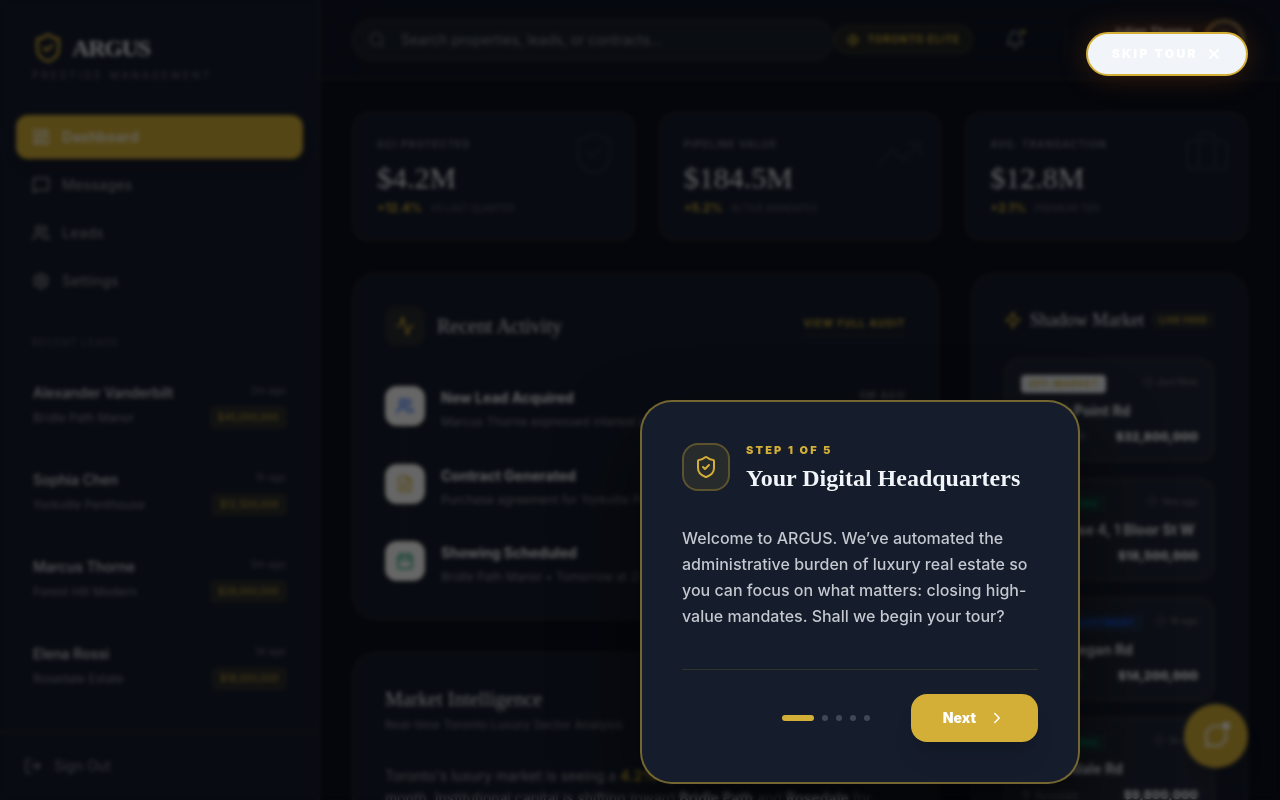
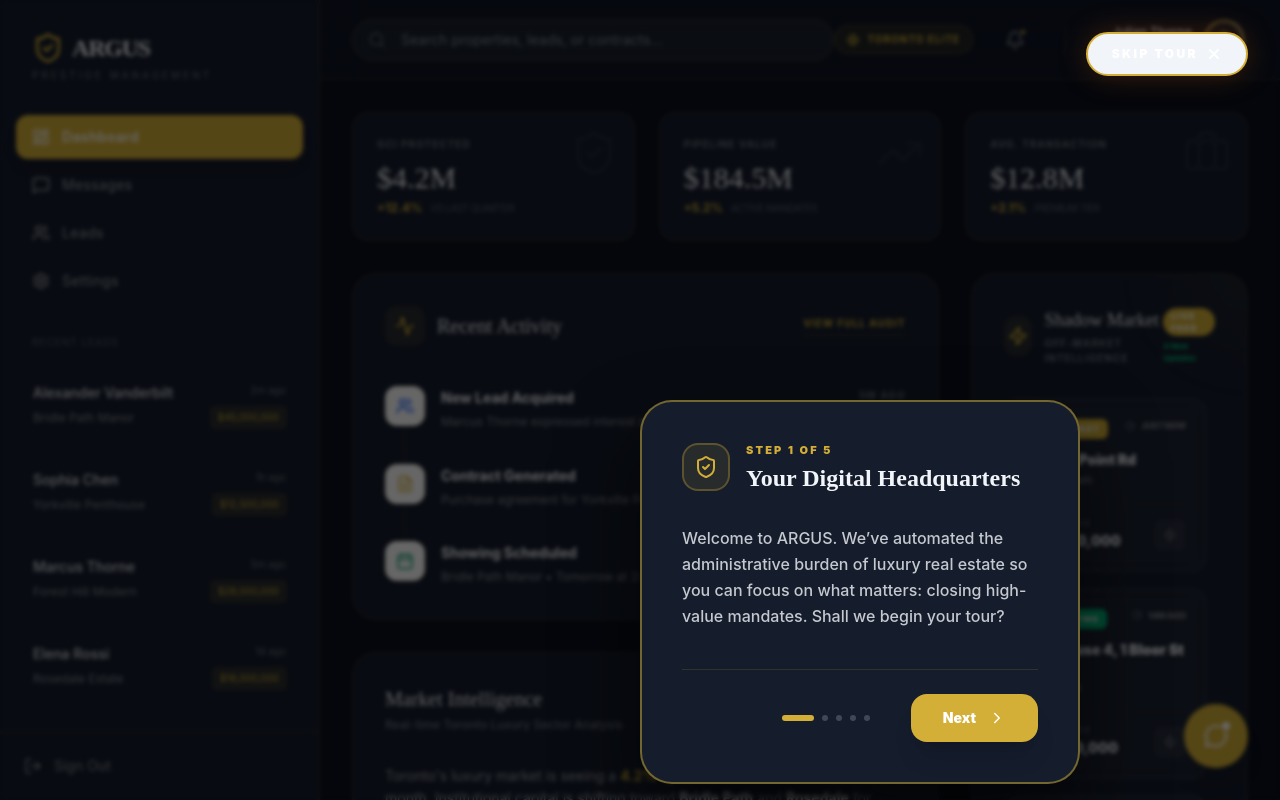
Before and after one commit to MaverickKing17/toronto-real-estate-ai-concierge, a React (Vite) app: page / in a window 1280 px wide. Built offline with nearby package versions, Linux system fonts and the light colour scheme.

Commit message:
feat(dashboard): Enhance Shadow Market component
Add visual flair with a radial gradient background and update header styling for the Shadow Market section. This improves the component's aesthetic appeal and provides clearer context with a subtitle.

```diff
--- a/src/App.tsx
+++ b/src/App.tsx
@@ -153,46 +153,87 @@ export default function App() {
 
               {/* Right Column: Real-time Property Feed */}
               <div className="space-y-8">
-                <div className="bg-luxury-gray border border-luxury-border rounded-3xl p-8 shadow-sm flex flex-col h-full">
-                  <div className="flex justify-between items-center mb-6">
-                    <div className="flex items-center gap-2">
-                      <Zap size={18} className="text-gold" />
-                      <h3 className="text-lg serif text-navy">Shadow Market</h3>
+                <div className="bg-luxury-gray border border-luxury-border rounded-3xl p-8 shadow-sm flex flex-col h-full relative overflow-hidden">
+                  <div className="absolute top-0 right-0 w-32 h-32 bg-gold/5 rounded-full -mr-16 -mt-16 blur-2xl pointer-events-none" />
+
+                  <div className="flex justify-between items-center mb-8">
+                    <div className="flex items-center gap-3">
+                      <div className="w-10 h-10 rounded-xl bg-gold/10 flex items-center justify-center text-gold">
+                        <Zap size={20} />
+                      </div>
+                      <div className="space-y-0.5">
+                        <h3 className="text-lg serif text-navy">Shadow Market</h3>
+                        <p className="text-[10px] text-navy/40 font-bold uppercase tracking-widest">Off-Market Intelligence</p>
+                      </div>
                     </div>
-                    <span className="text-[8px] bg-gold/10 text-gold px-2 py-0.5 rounded-full font-bold uppercase tracking-widest">Live Feed</span>
+                    <div className="flex flex-col items-end">
+                      <span className="text-[8px] bg-gold text-white px-2 py-0.5 rounded-full font-black uppercase tracking-[0.2em] mb-1">Live Feed</span>
+                      <p className="text-[8px] text-emerald-500 font-bold">4 New Updates</p>
+                    </div>
                   </div>
 
-                  <div className="space-y-4 flex-1">
+                  <div className="space-y-4 flex-1 overflow-y-auto pr-2 custom-scrollbar max-h-[600px]">
                     {MOCK_PROPERTIES.map((prop) => (
-                      <div key={prop.id} className="p-4 bg-white/5 border border-luxury-border rounded-2xl hover:border-gold/30 transition-all cursor-pointer group">
-                        <div className="flex justify-between items-start mb-2">
-                          <span className={`text-[9px] uppercase tracking-widest font-bold px-2 py-0.5 rounded ${
-                            prop.type === 'Off-Market' ? 'bg-navy text-gold' :
-                            prop.type === 'New Listing' ? 'bg-emerald-500/10 text-emerald-600' :
-                            'bg-blue-500/10 text-blue-600'
+                      <motion.div
+                        key={prop.id}
+                        whileHover={{ x: 4, backgroundColor: 'rgba(255, 255, 255, 0.05)' }}
+                        className="p-5 bg-white/[0.03] backdrop-blur-sm border border-white/10 rounded-2xl hover:border-gold/40 hover:shadow-2xl hover:shadow-gold/10 transition-all cursor-pointer group relative overflow-hidden"
+                      >
+                        <div className="absolute top-0 left-0 w-1 h-full bg-gold opacity-0 group-hover:opacity-100 transition-opacity" />
+
+                        <div className="flex justify-between items-start mb-3">
+                          <span className={`text-[8px] uppercase tracking-[0.15em] font-black px-2 py-1 rounded-md ${
+                            prop.type === 'Off-Market' ? 'bg-gold text-navy' :
+                            prop.type === 'New Listing' ? 'bg-emerald-500 text-white' :
+                            'bg-blue-500 text-white'
                           }`}>
                             {prop.type}
                           </span>
-                          <div className="flex items-center gap-1 text-[9px] text-navy/30 font-bold">
+                          <div className="flex items-center gap-1.5 text-[9px] text-navy/40 font-black uppercase tracking-tighter">
                             <Clock size={10} />
                             {prop.timestamp}
                           </div>
                         </div>
-                        <p className="text-sm font-bold text-navy group-hover:text-gold transition-colors">{prop.address}</p>
-                        <div className="flex justify-between items-center mt-2">
-                          <div className="flex items-center gap-1 text-[10px] text-navy/40">
-                            <MapPin size={10} />
+
+                        <div className="space-y-1 mb-4">
+                          <p className="text-sm font-black text-navy group-hover:text-gold transition-colors leading-tight">{prop.address}</p>
+                          <div className="flex items-center gap-1.5 text-[10px] text-navy/50 font-medium">
+                            <MapPin size={10} className="text-gold" />
                             {prop.neighborhood}
                           </div>
-                          <p className="text-xs font-black text-navy">{prop.price}</p>
                         </div>
+
+                        <div className="flex justify-between items-end pt-3 border-t border-white/5">
+                          <div className="space-y-0.5">
+                            <p className="text-[8px] uppercase tracking-widest text-navy/30 font-bold">Asking Price</p>
+                            <p className="text-sm font-black text-navy">{prop.price}</p>
+                          </div>
+                          <div className="w-8 h-8 rounded-lg bg-white/5 flex items-center justify-center text-navy/30 group-hover:bg-gold group-hover:text-navy transition-all">
+                            <Zap size={14} />
+                          </div>
+                        </div>
+                      </motion.div>
+                    ))}
+
+                    {/* Visual Filler / Teaser */}
+                    <div className="p-8 border-2 border-dashed border-luxury-border rounded-2xl flex flex-col items-center justify-center text-center space-y-3 opacity-60 grayscale hover:grayscale-0 transition-all cursor-pointer group">
+                      <div className="w-12 h-12 rounded-full bg-navy/5 flex items-center justify-center text-navy/20 group-hover:text-gold transition-colors">
+                        <Users size={24} />
                       </div>
-                    ))}
+                      <div className="space-y-1">
+                        <p className="text-xs font-bold text-navy">Exclusive Network Only</p>
+                        <p className="text-[10px] text-navy/40 leading-relaxed">3 Private mandates are currently hidden. Verify your credentials to view.</p>
+                      </div>
+                    </div>
                   </div>
 
-                  <button className="w-full mt-6 py-3 bg-navy text-white text-[10px] uppercase tracking-[0.2em] font-black rounded-xl hover:bg-navy/90 transition-all shadow-lg">
-                    Access Full Inventory
-                  </button>
+                  <div className="mt-8 pt-6 border-t border-luxury-border">
+                    <button className="w-full py-4 bg-navy text-white text-[10px] uppercase tracking-[0.3em] font-black rounded-xl hover:bg-navy/90 hover:shadow-2xl hover:shadow-navy/20 transition-all relative overflow-hidden group">
+                      <span className="relative z-10">Access Full Inventory</span>
+                      <div className="absolute inset-0 bg-gradient-to-r from-transparent via-white/10 to-transparent -translate-x-full group-hover:translate-x-full transition-transform duration-1000" />
+                    </button>
+                    <p className="text-[8px] text-center text-navy/30 mt-4 uppercase tracking-widest font-bold">Updated real-time from ARGUS Verified Network</p>
+                  </div>
                 </div>
               </div>
             </div>
```
